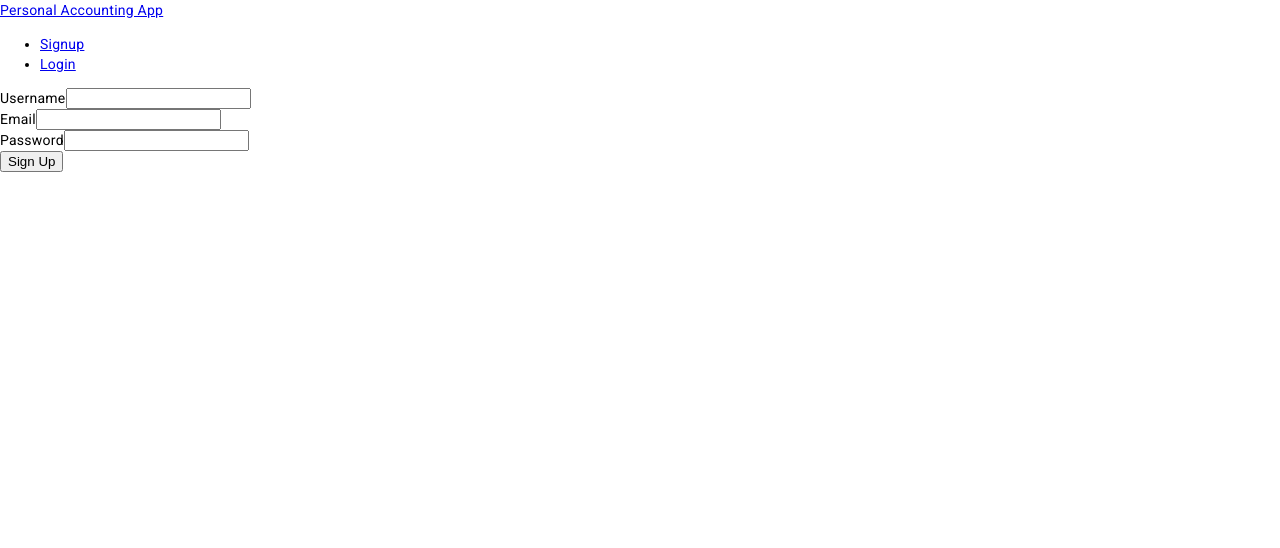
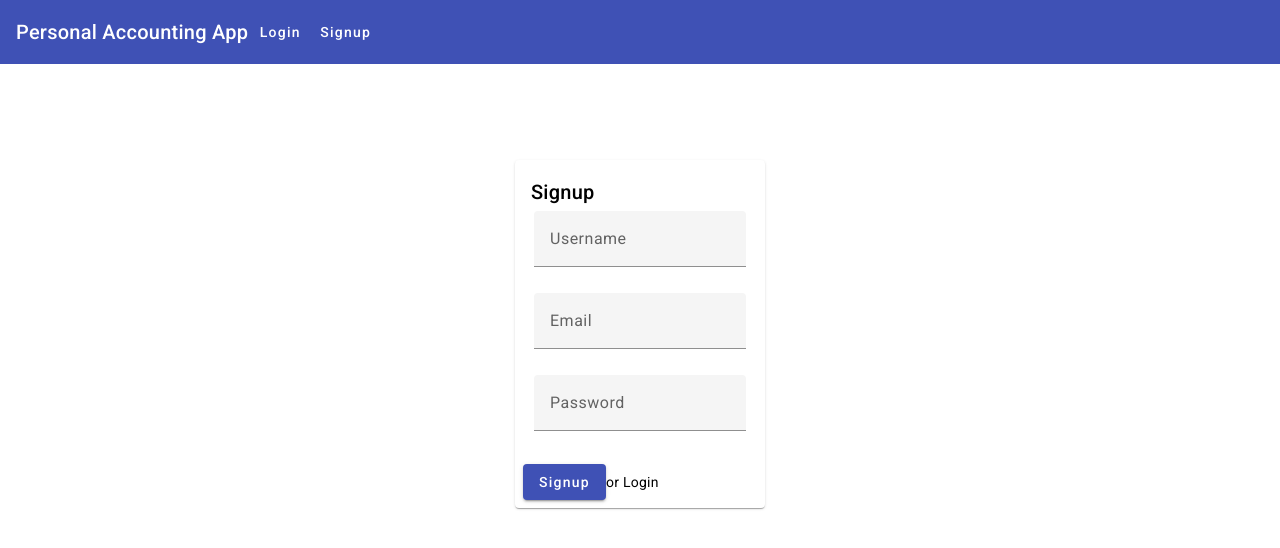
Before and after one commit to NiKoBoSTiCk/PersonalAccountingFrontend, an Angular app: page /signup in a window 1280 px wide. Shown: the top 548 px of the page. Built offline with nearby package versions, Linux system fonts and the light colour scheme.

Commit message:
login and signup material form

```diff
--- a/angular.json
+++ b/angular.json
@@ -25,7 +25,7 @@
               "src/assets"
             ],
             "styles": [
-              "@angular/material/prebuilt-themes/deeppurple-amber.css",
+              "@angular/material/prebuilt-themes/indigo-pink.css",
               "src/styles.css"
             ],
             "scripts": []
@@ -88,7 +88,7 @@
               "src/assets"
             ],
             "styles": [
-              "@angular/material/prebuilt-themes/deeppurple-amber.css",
+              "@angular/material/prebuilt-themes/indigo-pink.css",
               "src/styles.css"
             ],
             "scripts": []
--- a/src/app/app.component.html
+++ b/src/app/app.component.html
@@ -1,25 +1,16 @@
 <div id="app">
-  <nav class="navbar navbar-expand navbar-dark bg-dark">
-    <a href="#" class="navbar-brand">Personal Accounting App</a>
-
-    <ul class="navbar-nav ml-auto" *ngIf="!isLoggedIn">
-      <li class="nav-item">
-        <a href="/signup" class="nav-link" routerLink="signup">Signup</a>
-      </li>
-      <li class="nav-item">
-        <a href="/login" class="nav-link" routerLink="login">Login</a>
-      </li>
-    </ul>
-
-    <ul class="navbar-nav ml-auto" *ngIf="isLoggedIn">
-      <li class="nav-item">
-        <a href="/documents" class="nav-link" routerLink="documents">Documents</a>
-      </li>
-      <li class="nav-item">
-        <a href class="nav-link" (click)="logout()">Logout</a>
-      </li>
-    </ul>
-  </nav>
+  <mat-toolbar color="primary">
+    <span>Personal Accounting App</span>
+    <div class="spacer"></div>
+    <div *ngIf="!isLoggedIn">
+      <a mat-button href="/login" routerLink="login">Login</a>
+      <a mat-button href="/signup" routerLink="signup">Signup</a>
+    </div>
+    <div *ngIf="isLoggedIn">
+        <a mat-button href="/documents" routerLink="documents">Documents</a>
+        <a mat-button (click)="logout()">Logout</a>
+    </div>
+  </mat-toolbar>
 
   <div class="container">
     <router-outlet></router-outlet>
--- a/src/app/components/login/login.component.css
+++ b/src/app/components/login/login.component.css
@@ -0,0 +1,11 @@
+.main-div{
+  top:20%;
+  width:100%;
+  text-align:center;
+  position:fixed;
+}
+
+.mat-card{
+  margin:0 auto;
+  display:inline-block;
+}
--- a/src/app/components/login/login.component.html
+++ b/src/app/components/login/login.component.html
@@ -1,68 +1,36 @@
-<div class="col-md-12">
-  <div class="card card-container">
-    <form
-      *ngIf="!isLoggedIn"
-      name="form"
-      (ngSubmit)="f.form.valid && onSubmit()"
-      #f="ngForm"
-      novalidate
-    >
-      <div class="form-group">
-        <label for="email">Email</label>
-        <input
-          type="text"
-          class="form-control"
-          name="email"
-          [(ngModel)]="form.email"
-          required
-          #email="ngModel"
-        />
-        <div
-          class="alert alert-danger"
-          role="alert"
-          *ngIf="email.errors && f.submitted"
-        >
-          Username is required!
-        </div>
-      </div>
-      <div class="form-group">
-        <label for="password">Password</label>
-        <input
-          type="password"
-          class="form-control"
-          name="password"
-          [(ngModel)]="form.password"
-          required
-          minlength="6"
-          #password="ngModel"
-        />
-        <div
-          class="alert alert-danger"
-          role="alert"
-          *ngIf="password.errors && f.submitted"
-        >
-          <div *ngIf="password.errors.required">Password is required</div>
-          <div *ngIf="password.errors.minlength">Password must be at least 6 characters</div>
-        </div>
-      </div>
-      <div class="form-group">
-        <button class="btn btn-primary btn-block">
-          Login
-        </button>
-      </div>
-      <div class="form-group">
-        <div
-          class="alert alert-danger"
-          role="alert"
-          *ngIf="f.submitted && isLoginFailed"
-        >
-          Login failed: {{ errorMessage }}
-        </div>
-      </div>
-    </form>
+<div class="main-div">
+  <mat-card *ngIf="!isLoggedIn" class="mat-card" color="primary">
 
-    <div class="alert alert-success" *ngIf="isLoggedIn">
-      Loggen in
+    <mat-card-header class="mat-card-header">
+      <mat-card-title>Login</mat-card-title>
+    </mat-card-header>
+
+    <mat-card-content class="mat-card-content">
+      <form name="form" #f="ngForm"> <table>
+        <tr> <td>
+          <mat-form-field class="mat-form-field">
+            <input matInput placeholder="Email" [(ngModel)]="form.email" type="email" name="email" required>
+          </mat-form-field>
+        </td> </tr>
+
+        <tr> <td>
+          <mat-form-field class="mat-form-field">
+            <input matInput placeholder="Password" [(ngModel)]="form.password" type="password" name="password" required>
+          </mat-form-field>
+        </td> </tr>
+      </table> </form>
+
+      <mat-spinner [style.display]="showSpinner? 'block' : 'none'"></mat-spinner>
+    </mat-card-content>
+
+    <div *ngIf="isLoginFailed">
+      Login Failed!
     </div>
-  </div>
+
+    <mat-card-actions class="mat-card-actions">
+      <button mat-raised-button (click)="f.form.valid && onSubmit()" color="primary">Login</button>
+      <mat-label [routerLink]="['/signup']" color="primary">or Signup</mat-label>
+    </mat-card-actions>
+
+  </mat-card>
 </div>
--- a/src/app/components/login/login.component.ts
+++ b/src/app/components/login/login.component.ts
@@ -2,6 +2,7 @@ import { Component, OnInit } from '@angular/core';
 import { AuthService } from '../../services/auth/auth.service';
 import { TokenStorageService } from '../../services/token-storage/token-storage.service';
 import {User} from "../../models/user";
+import {Router} from "@angular/router";
 
 @Component({
   selector: 'app-login',
@@ -15,7 +16,7 @@ export class LoginComponent implements OnInit {
   };
   isLoggedIn = false;
   isLoginFailed = false;
-  errorMessage = '';
+  showSpinner = false;
   currentUser: any;
 
   constructor(private authService: AuthService, private tokenStorage: TokenStorageService) { }
@@ -27,9 +28,8 @@ export class LoginComponent implements OnInit {
   }
 
   onSubmit(): void {
-    const { email, password } = this.form;
-
-    this.authService.login(email, password).subscribe({
+    this.showSpinner = true;
+    this.authService.login(this.form.email, this.form.password).subscribe({
         next: (data) => {
           this.currentUser = new User(
             data.token,
@@ -41,16 +41,15 @@ export class LoginComponent implements OnInit {
           this.tokenStorage.saveUser(this.currentUser);
           this.isLoginFailed = false;
           this.isLoggedIn = true;
-          this.reloadPage();
+          window.location.reload();
+          return;
         },
-        error: (err) => {
-          this.errorMessage = err.error.message;
+        error: () => {
           this.isLoginFailed = true;
+          this.showSpinner = false;
         }
     });
-  }
-
-  reloadPage(): void {
-    window.location.reload();
+    this.isLoginFailed = true;
+    this.showSpinner = false;
   }
 }
--- a/src/app/components/signup/signup.component.css
+++ b/src/app/components/signup/signup.component.css
@@ -0,0 +1,11 @@
+.main-div{
+  top:20%;
+  width:100%;
+  text-align:center;
+  position:fixed;
+}
+
+.mat-card{
+  margin:0 auto;
+  display:inline-block;
+}
--- a/src/app/components/signup/signup.component.html
+++ b/src/app/components/signup/signup.component.html
@@ -1,81 +1,43 @@
-<div class="col-md-12">
-  <div class="card card-container">
-    <form
-      *ngIf="!isSuccessful"
-      name="form"
-      (ngSubmit)="f.form.valid && onSubmit()"
-      #f="ngForm"
-      novalidate
-    >
-      <div class="form-group">
-        <label>Username</label>
-        <input
-          type="text"
-          class="form-control"
-          name="username"
-          [(ngModel)]="form.username"
-          required
-          minlength="4"
-          maxlength="20"
-          #username="ngModel"
-        />
-        <div class="alert-danger" *ngIf="username.errors && f.submitted">
-          <div *ngIf="username.errors.required">Username is required</div>
-          <div *ngIf="username.errors.minlength">
-            Username must be at least 4 characters
-          </div>
-          <div *ngIf="username.errors.maxlength">
-            Username must be at most 20 characters
-          </div>
-        </div>
-      </div>
-      <div class="form-group">
-        <label>Email</label>
-        <input
-          type="email"
-          class="form-control"
-          name="email"
-          [(ngModel)]="form.email"
-          required
-          email
-          #email="ngModel"
-        />
-        <div class="alert-danger" *ngIf="email.errors && f.submitted">
-          <div *ngIf="email.errors.required">Email is required</div>
-          <div *ngIf="email.errors.email">
-            Email must be a valid email address
-          </div>
-        </div>
-      </div>
-      <div class="form-group">
-        <label>Password</label>
-        <input
-          type="password"
-          class="form-control"
-          name="password"
-          [(ngModel)]="form.password"
-          required
-          minlength="8"
-          #password="ngModel"
-        />
-        <div class="alert-danger" *ngIf="password.errors && f.submitted">
-          <div *ngIf="password.errors.required">Password is required</div>
-          <div *ngIf="password.errors.minlength">
-            Password must be at least 8 characters
-          </div>
-        </div>
-      </div>
-      <div class="form-group">
-        <button class="btn btn-primary btn-block">Sign Up</button>
-      </div>
+<div class="main-div">
+  <mat-card *ngIf="!isLoggedIn" class="mat-card" color="primary">
 
-      <div class="alert alert-warning" *ngIf="f.submitted && isSignupFailed">
-        Signup failed!<br />{{ errorMessage }}
-      </div>
-    </form>
+    <mat-card-header class="mat-card-header">
+      <mat-card-title>Signup</mat-card-title>
+    </mat-card-header>
 
-    <div class="alert alert-success" *ngIf="isSuccessful">
-      Your registration is successful!
+    <mat-card-content class="mat-card-content">
+      <form name="form" #f="ngForm"> <table>
+        <tr> <td>
+          <mat-form-field class="mat-form-field">
+            <input matInput placeholder="Username" [(ngModel)]="form.username" type="username" name="username" required>
+          </mat-form-field>
+        </td> </tr>
+
+        <tr> <td>
+          <mat-form-field class="mat-form-field">
+            <input matInput placeholder="Email" [(ngModel)]="form.email" type="email" name="email" required>
+          </mat-form-field>
+        </td> </tr>
+
+        <tr> <td>
+          <mat-form-field class="mat-form-field">
+            <input matInput placeholder="Password" [(ngModel)]="form.password" type="password" name="password" required>
+          </mat-form-field>
+        </td> </tr>
+      </table> </form>
+
+      <mat-spinner [style.display]="showSpinner? 'block' : 'none'"></mat-spinner>
+
+    </mat-card-content>
+
+    <div *ngIf="isSignupFailed">
+      Signup Failed!
     </div>
-  </div>
+
+    <mat-card-actions class="mat-card-actions">
+      <button mat-raised-button (click)="f.form.valid && onSubmit()" color="primary">Signup</button>
+      <mat-label [routerLink]="['/login']" color="primary">or Login</mat-label>
+    </mat-card-actions>
+
+  </mat-card>
 </div>
--- a/src/app/components/signup/signup.component.ts
+++ b/src/app/components/signup/signup.component.ts
@@ -1,5 +1,6 @@
 import { Component, OnInit } from '@angular/core';
 import { AuthService } from "../../services/auth/auth.service";
+import {TokenStorageService} from "../../services/token-storage/token-storage.service";
 
 
 @Component({
@@ -13,26 +14,28 @@ export class SignupComponent implements OnInit {
     email: null,
     password: null
   };
-  isSuccessful = false;
+  isLoggedIn = false;
   isSignupFailed = false;
-  errorMessage = '';
+  showSpinner = false;
 
-  constructor(private authService: AuthService) { }
+  constructor(private authService: AuthService, private tokenStorage: TokenStorageService) { }
 
   ngOnInit(): void {
+    if (this.tokenStorage.getToken()) {
+      this.isLoggedIn = true;
+    }
   }
 
   onSubmit(): void {
     const { username, email, password } = this.form;
 
-    this.authService.register(username, email, password).subscribe({
+    this.authService.signup(username, email, password).subscribe({
       next: () => {
-        this.isSuccessful = true;
+        this.isSignupFailed = true;
+        this.isLoggedIn = true;
+      },
+      error: () => {
         this.isSignupFailed = false;
-      },
-      error: (err) => {
-        this.errorMessage = err.message;
-        this.isSignupFailed = true;
       }
     });
   }
--- a/src/app/services/auth/auth.service.ts
+++ b/src/app/services/auth/auth.service.ts
@@ -23,7 +23,7 @@ export class AuthService {
     );
   }
 
-  register(username: string, email: string, password: string): Observable<any> {
+  signup(username: string, email: string, password: string): Observable<any> {
     return this.http.post(this.authUrl + '/signup', {
       username,
       email,
```
Also changed, not shown: src/app/app.module.ts (+13 -1 lines).
